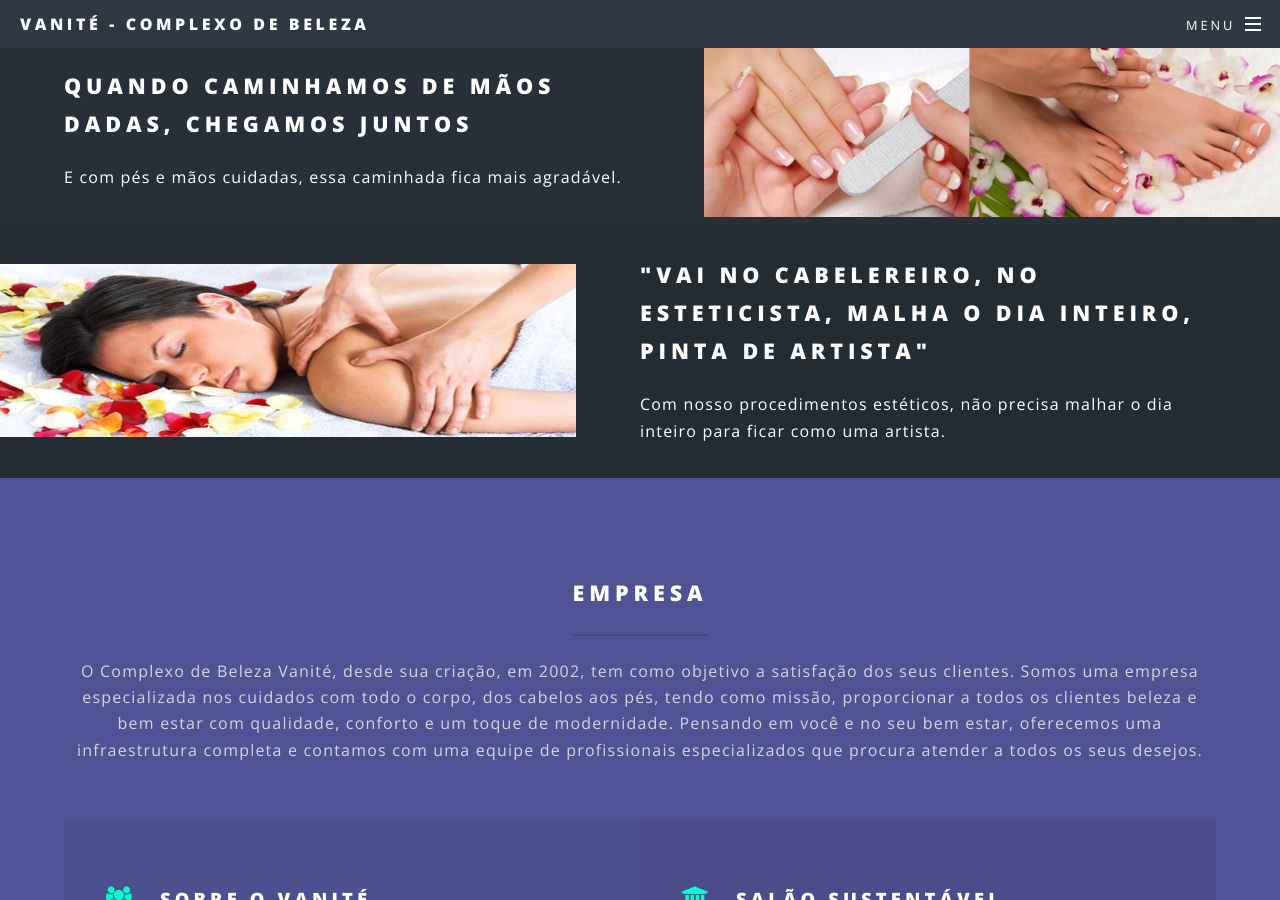
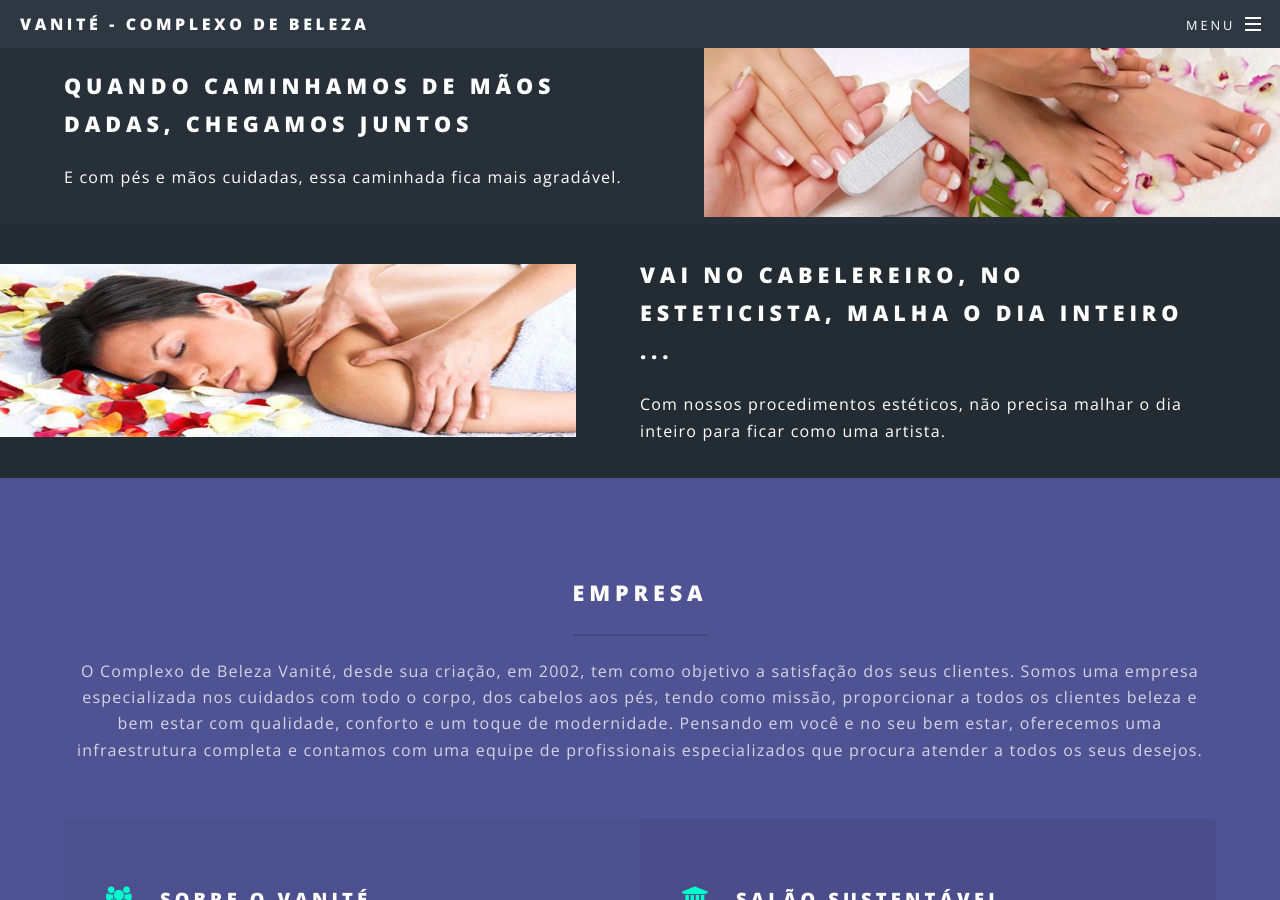
Before and after one commit to complexovanite/complexovanite.github.io, a Jekyll site: the page built from index.html, in a window 1280 px wide and 900 px high, scrolled down 1597 px. Built offline with Jekyll 4.4.1, drawn with Linux system fonts in a browser that asks for light colours.

Commit message:
Melhorando frase sobre estética

```diff
--- a/index.html
+++ b/index.html
@@ -46,8 +46,8 @@ layout: landing
 						</section>
 						<section class="spotlight">
 							<div class="image"><img src="images/pic03.jpg" alt="" /></div><div class="content">
-								<h2>"Vai no cabelereiro, No esteticista, Malha o dia inteiro, Pinta de artista"</h2>
-								<p>Com nosso procedimentos estéticos, não precisa malhar o dia inteiro para ficar como uma artista.</p>
+								<h2>Vai no cabelereiro, No esteticista, Malha o dia inteiro ...</h2>
+								<p>Com nossos procedimentos estéticos, não precisa malhar o dia inteiro para ficar como uma artista.</p>
 							</div>
 						</section>
 
```
